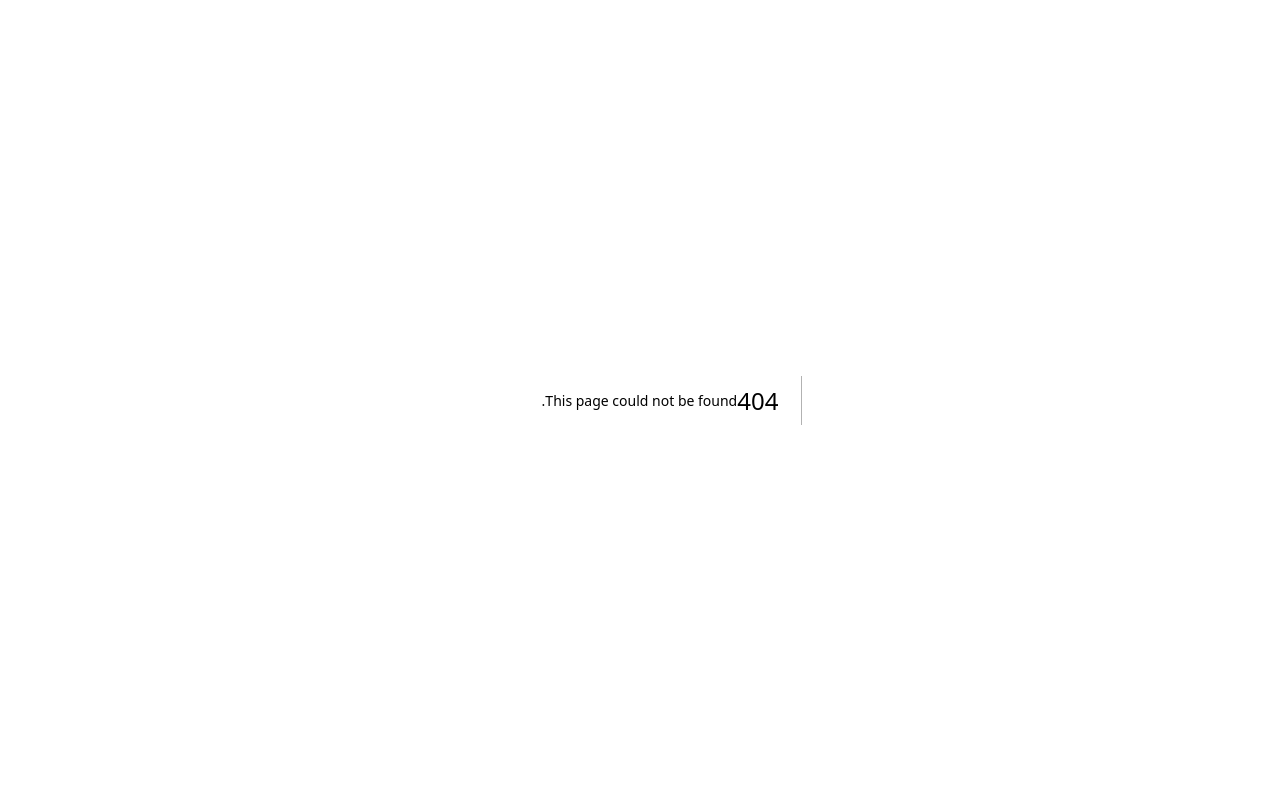
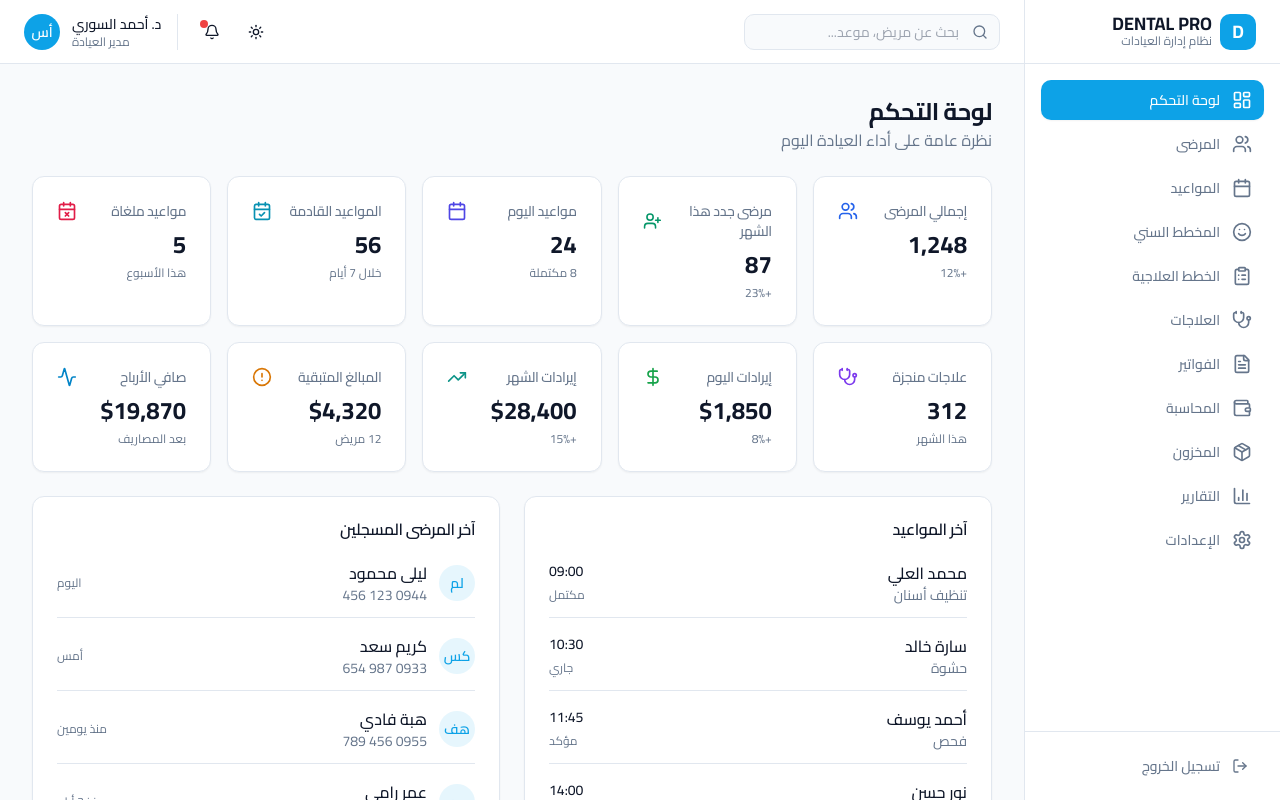
Before and after one commit to uneu2bb/dental-pro, a Next.js app: page /dashboard in a window 1280 px wide. Before the commit this address had no page. Built offline with nearby package versions, Linux system fonts and the light colour scheme.

Commit message:
Add dashboard page and types

```diff
--- /dev/null
+++ b/src/app/(dashboard)/dashboard/page.tsx
@@ -0,0 +1,112 @@
+import { Card, CardContent, CardHeader, CardTitle } from "@/components/ui/card";
+import {
+  Users,
+  UserPlus,
+  Calendar,
+  CalendarCheck,
+  CalendarX,
+  Stethoscope,
+  DollarSign,
+  TrendingUp,
+  AlertCircle,
+  Activity,
+} from "lucide-react";
+
+const stats = [
+  { title: "إجمالي المرضى", value: "1,248", change: "+12%", icon: Users, color: "text-blue-600" },
+  { title: "مرضى جدد هذا الشهر", value: "87", change: "+23%", icon: UserPlus, color: "text-emerald-600" },
+  { title: "مواعيد اليوم", value: "24", change: "8 مكتملة", icon: Calendar, color: "text-indigo-600" },
+  { title: "المواعيد القادمة", value: "56", change: "خلال 7 أيام", icon: CalendarCheck, color: "text-cyan-600" },
+  { title: "مواعيد ملغاة", value: "5", change: "هذا الأسبوع", icon: CalendarX, color: "text-rose-600" },
+  { title: "علاجات منجزة", value: "312", change: "هذا الشهر", icon: Stethoscope, color: "text-violet-600" },
+  { title: "إيرادات اليوم", value: "$1,850", change: "+8%", icon: DollarSign, color: "text-green-600" },
+  { title: "إيرادات الشهر", value: "$28,400", change: "+15%", icon: TrendingUp, color: "text-teal-600" },
+  { title: "المبالغ المتبقية", value: "$4,320", change: "12 مريض", icon: AlertCircle, color: "text-amber-600" },
+  { title: "صافي الأرباح", value: "$19,870", change: "بعد المصاريف", icon: Activity, color: "text-sky-600" },
+];
+
+export default function DashboardPage() {
+  return (
+    <div className="space-y-6">
+      <div>
+        <h1 className="text-2xl font-bold tracking-tight">لوحة التحكم</h1>
+        <p className="text-muted-foreground">نظرة عامة على أداء العيادة اليوم</p>
+      </div>
+
+      <div className="grid gap-4 sm:grid-cols-2 lg:grid-cols-3 xl:grid-cols-5">
+        {stats.map((stat) => (
+          <Card key={stat.title} className="overflow-hidden">
+            <CardHeader className="flex flex-row items-center justify-between space-y-0 pb-2">
+              <CardTitle className="text-sm font-medium text-muted-foreground">
+                {stat.title}
+              </CardTitle>
+              <stat.icon className={`h-5 w-5 ${stat.color}`} />
+            </CardHeader>
+            <CardContent>
+              <div className="text-2xl font-bold">{stat.value}</div>
+              <p className="text-xs text-muted-foreground mt-1">{stat.change}</p>
+            </CardContent>
+          </Card>
+        ))}
+      </div>
+
+      <div className="grid gap-6 lg:grid-cols-2">
+        <Card>
+          <CardHeader>
+            <CardTitle>آخر المواعيد</CardTitle>
+          </CardHeader>
+          <CardContent>
+            <div className="space-y-4">
+              {[
+                { patient: "محمد العلي", time: "09:00", treatment: "تنظيف أسنان", status: "مكتمل" },
+                { patient: "سارة خالد", time: "10:30", treatment: "حشوة", status: "جاري" },
+                { patient: "أحمد يوسف", time: "11:45", treatment: "فحص", status: "مؤكد" },
+                { patient: "نور حسن", time: "14:00", treatment: "تبييض", status: "قيد الانتظار" },
+              ].map((apt, i) => (
+                <div key={i} className="flex items-center justify-between border-b pb-3 last:border-0">
+                  <div>
+                    <p className="font-medium">{apt.patient}</p>
+                    <p className="text-sm text-muted-foreground">{apt.treatment}</p>
+                  </div>
+                  <div className="text-left">
+                    <p className="text-sm font-medium">{apt.time}</p>
+                    <span className="text-xs text-muted-foreground">{apt.status}</span>
+                  </div>
+                </div>
+              ))}
+            </div>
+          </CardContent>
+        </Card>
+
+        <Card>
+          <CardHeader>
+            <CardTitle>آخر المرضى المسجلين</CardTitle>
+          </CardHeader>
+          <CardContent>
+            <div className="space-y-4">
+              {[
+                { name: "ليلى محمود", phone: "0944 123 456", date: "اليوم" },
+                { name: "كريم سعد", phone: "0933 987 654", date: "أمس" },
+                { name: "هبة فادي", phone: "0955 456 789", date: "منذ يومين" },
+                { name: "عمر رامي", phone: "0966 321 654", date: "منذ 3 أيام" },
+              ].map((p, i) => (
+                <div key={i} className="flex items-center justify-between border-b pb-3 last:border-0">
+                  <div className="flex items-center gap-3">
+                    <div className="flex h-9 w-9 items-center justify-center rounded-full bg-primary/10 text-primary text-sm font-semibold">
+                      {p.name.split(" ").map((n) => n[0]).join("")}
+                    </div>
+                    <div>
+                      <p className="font-medium">{p.name}</p>
+                      <p className="text-sm text-muted-foreground">{p.phone}</p>
+                    </div>
+                  </div>
+                  <span className="text-xs text-muted-foreground">{p.date}</span>
+                </div>
+              ))}
+            </div>
+          </CardContent>
+        </Card>
+      </div>
+    </div>
+  );
+}
```
Also changed, not shown: src/types/database.ts (added, +55 -0 lines).
